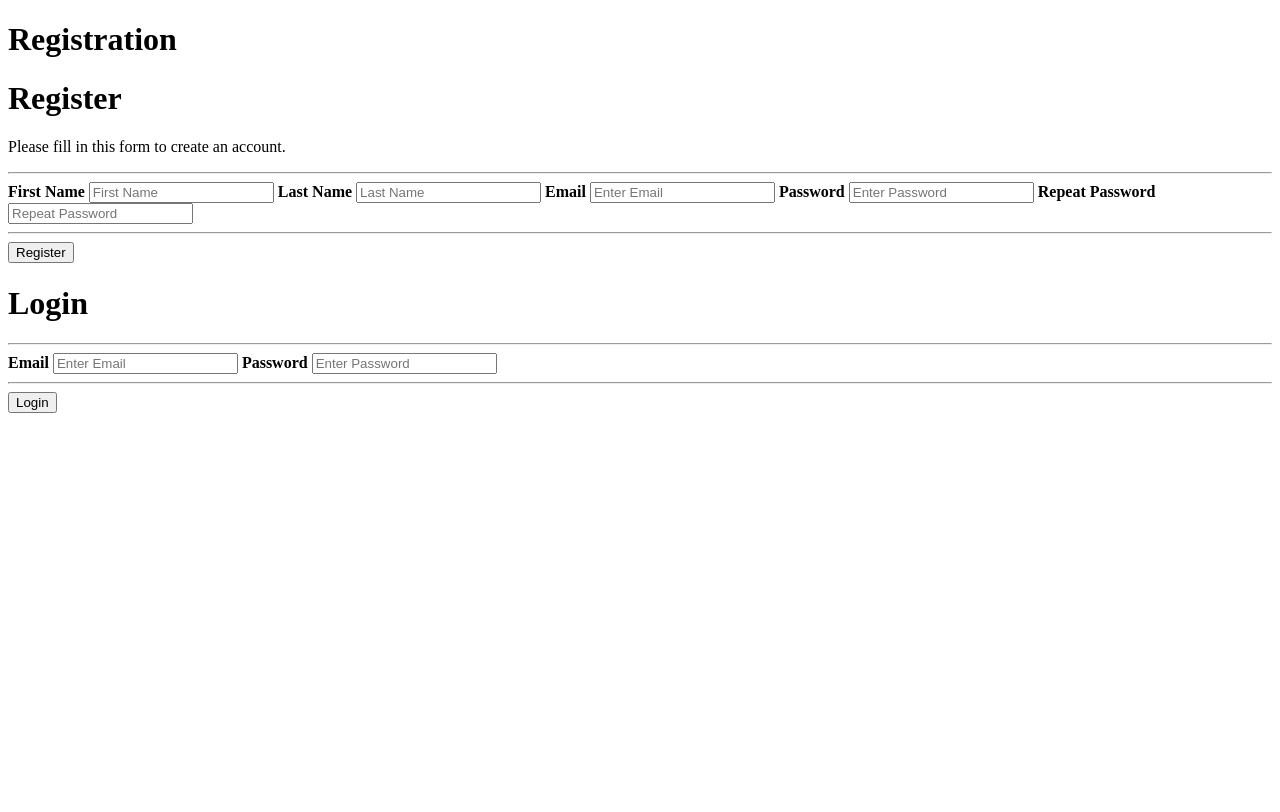
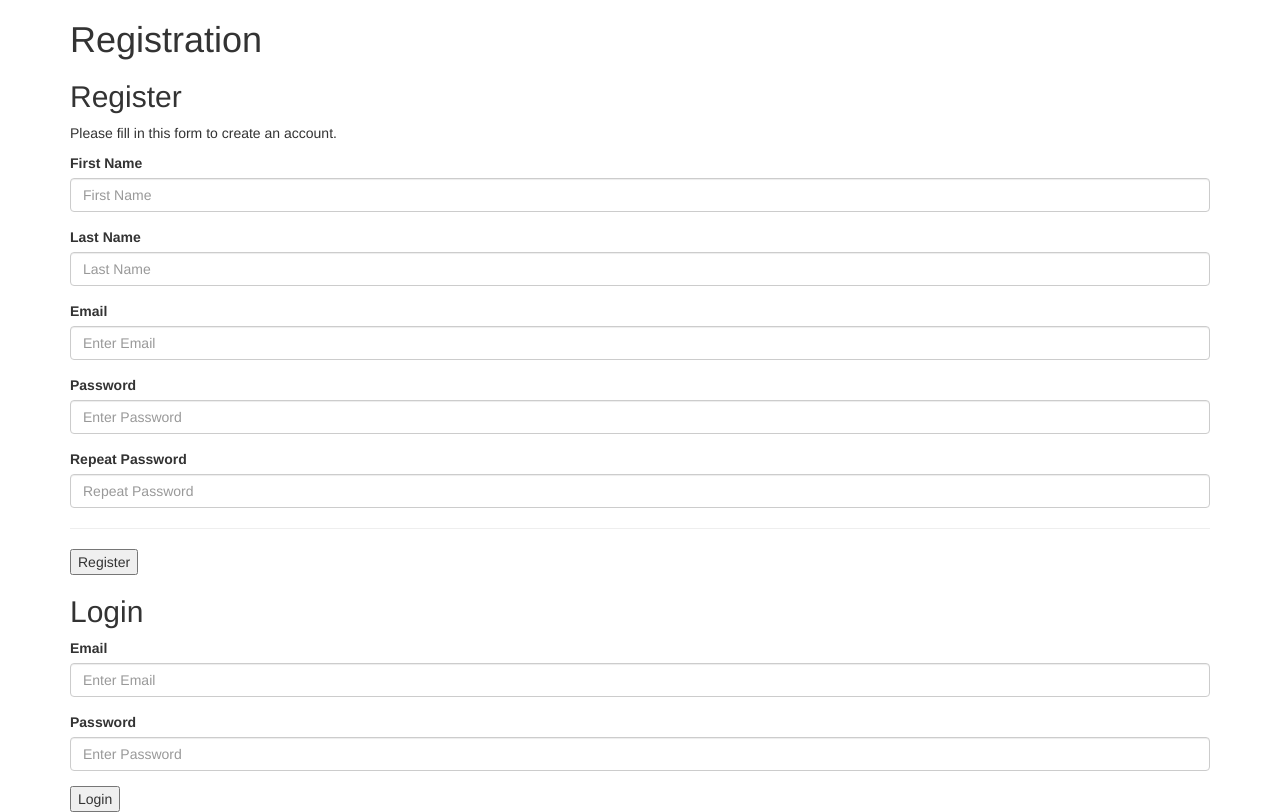
Before and after one commit to sjafri5/django-quote-app, a Django app: page / in a window 1280 px wide. Before the commit the page ends 413 px from the top, so only its background shows below. Run offline with Django 3.2, Linux system fonts and the light colour scheme; parts of the project's set-up code (start-up, migrations or seed data) failed here and were passed over; some libraries are stand-ins or nearby versions.

Commit message:
index page styled

```diff
--- a/apps/quotes/templates/quotes/dashboard.html
+++ b/apps/quotes/templates/quotes/dashboard.html
@@ -1,10 +1,6 @@
 <!DOCTYPE html>
 <html>
-  <head>
-    <meta charset="utf-8">
-    <title>Index</title>
-    {% include "quotes/static.html" %}
-  </head>
+  {% include "quotes/head.html" %}
   <body>
     {% include "quotes/messages_template.html" %}
     <a href='/logout'>sign out</a>
--- /dev/null
+++ b/apps/quotes/templates/quotes/head.html
@@ -0,0 +1,5 @@
+  <head>
+    <meta charset="utf-8">
+    <title>Index</title>
+    {% include "quotes/static.html" %}
+  </head>
--- a/apps/quotes/templates/quotes/index.html
+++ b/apps/quotes/templates/quotes/index.html
@@ -1,33 +1,36 @@
 <!DOCTYPE html>
 <html>
-  <head>
-    <meta charset="utf-8">
-    <title>Index</title>
-    {% load static %}
-  </head>
+  {% include "quotes/head.html" %}
   <body>
     {% include "quotes/messages_template.html" %}
-    <h1>Registration</h1>
     <form action='/register/' method='post'>
       {% csrf_token %}
       <div class="container">
-        <h1>Register</h1>
+        <h1>Registration</h1>
+        <h2>Register</h2>
         <p>Please fill in this form to create an account.</p>
-        <hr>
-        <label for="first_name"><b>First Name</b></label>
-        <input type="text" placeholder="First Name" name="first_name" required>
+        <div class="form-group">
+          <label for="first_name"><b>First Name</b></label>
+          <input class="form-control" type="text" placeholder="First Name" name="first_name" required>
+        </div>
 
-        <label for="last_name"><b>Last Name</b></label>
-        <input type="text" placeholder="Last Name" name="last_name" required>
+        <div class="form-group">
+          <label for="last_name"><b>Last Name</b></label>
+          <input class="form-control" type="text" placeholder="Last Name" name="last_name" required>
+        </div>
 
-        <label for="email"><b>Email</b></label>
-        <input type="text" placeholder="Enter Email" name="email" required>
+        <div class="form-group">
+          <label for="email"><b>Email</b></label>
+          <input class="form-control" type="text" placeholder="Enter Email" name="email" required>
+        </div>
 
-        <label for="psw"><b>Password</b></label>
-        <input type="password" placeholder="Enter Password" name="password" required>
+        <div class="form-group">
+          <label for="psw"><b>Password</b></label>
+          <input class="form-control" type="password" placeholder="Enter Password" name="password" required>
+        </div>
 
         <label for="psw-repeat"><b>Repeat Password</b></label>
-        <input type="password" placeholder="Repeat Password" name="password_confirmation" required>
+        <input class="form-control" type="password" placeholder="Repeat Password" name="password_confirmation" required>
         <hr>
 
         <button type="submit" class="registerbtn">Register</button>
@@ -36,15 +39,16 @@
     <form action='/login/' method='post'>
       {% csrf_token %}
       <div class="container">
-        <h1>Login</h1>
-        <hr>
+        <h2>Login</h2>
+        <div class="form-group">
+          <label for="email"><b>Email</b></label>
+          <input class="form-control" type="text" placeholder="Enter Email" name="email" required>
+        </div>
 
-        <label for="email"><b>Email</b></label>
-        <input type="text" placeholder="Enter Email" name="email" required>
-
-        <label for="psw"><b>Password</b></label>
-        <input type="password" placeholder="Enter Password" name="password" required>
-        <hr>
+        <div class="form-group">
+          <label for="password"><b>Password</b></label>
+          <input class="form-control" type="password" placeholder="Enter Password" name="password" required>
+        </div>
         <button type="submit" class="registerbtn">Login</button>
       </div>
     </form>
--- a/apps/quotes/templates/quotes/my_account.html
+++ b/apps/quotes/templates/quotes/my_account.html
@@ -1,10 +1,6 @@
 <!DOCTYPE html>
 <html>
-  <head>
-    <meta charset="utf-8">
-    {% include "quotes/static.html" %}
-    <title>Index</title>
-  </head>
+  {% include "quotes/head.html" %}
   <body>
     {% include "quotes/messages_template.html" %}
     <h1>My Account</h1>
--- a/apps/quotes/templates/quotes/profile.html
+++ b/apps/quotes/templates/quotes/profile.html
@@ -1,10 +1,6 @@
 <!DOCTYPE html>
 <html>
-  <head>
-    <meta charset="utf-8">
-    <title>Index</title>
-    {% load static %}
-  </head>
+  {% include "quotes/head.html" %}
   <body>
     {% include "quotes/messages_template.html" %}
     <h2>User Profile for {{user.first_name}} {{user.last_name}}</h2>
```
